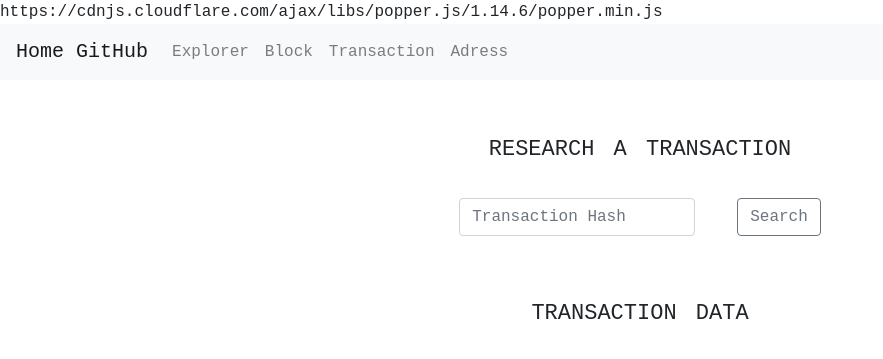
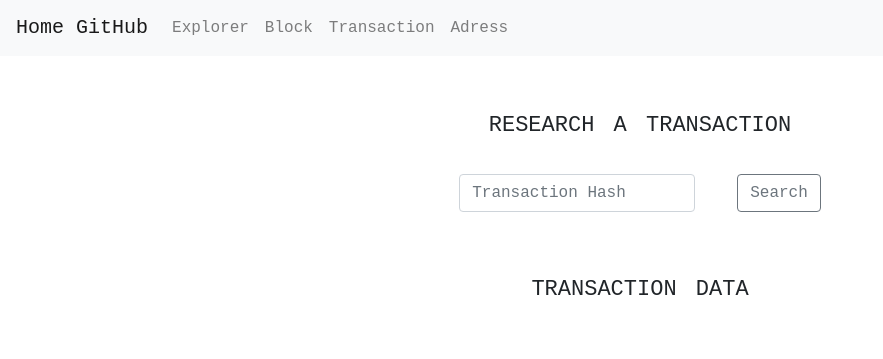
Before and after one commit to C7ement/C7ement, a plain HTML site: page blockchain/transaction.html in a window 1280 px wide. Shown: the whole page, without its empty margins (0-883 px from the left). Drawn offline with nearby package versions, Linux system fonts and the light colour scheme; no server answers.

Commit message:
correct link error

```diff
--- a/blockchain/transaction.html
+++ b/blockchain/transaction.html
@@ -4,7 +4,8 @@
 <head>
     <title> Transaction </title>
     <link rel="stylesheet" type="text/css" href="https://maxcdn.bootstrapcdn.com/bootstrap/4.1.0/css/bootstrap.min.css">
-    <link rel="stylesheet" type="text/css" href="../css/custom.css">https://cdnjs.cloudflare.com/ajax/libs/popper.js/1.14.6/popper.min.js
+    <link rel="stylesheet" type="text/css" href="../css/custom.css">
+    <script src="https://cdnjs.cloudflare.com/ajax/libs/popper.js/1.12.9/umd/popper.min.js"></script>
     <script src="https://cdnjs.cloudflare.com/ajax/libs/popper.js/1.12.9/umd/popper.min.js"></script>
     <script src="https://maxcdn.bootstrapcdn.com/bootstrap/4.1.0/js/bootstrap.min.js"></script>
     <script src="https://code.jquery.com/jquery-3.3.1.min.js"
```
